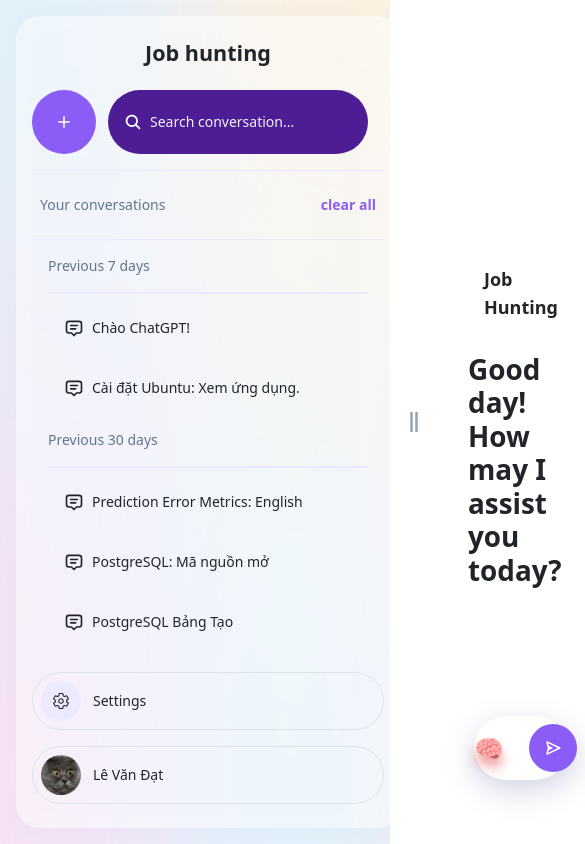
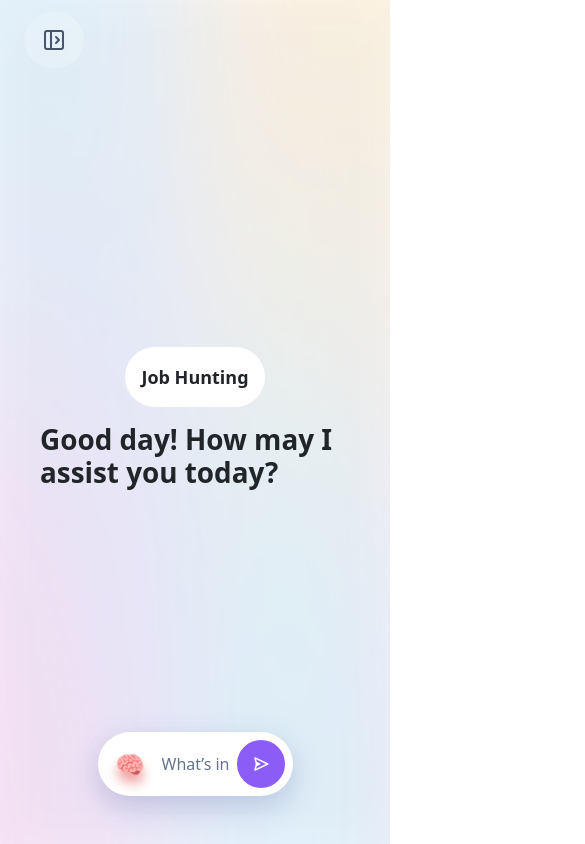
Before and after one commit to levandattt/job_hunting_client, a React (Create React App) app: page / in a window 390 px wide. Shown: the top 844 px of the page, 585 px wide, since content can reach past the window. Built offline with nearby package versions, Linux system fonts and the light colour scheme.

Commit message:
fix: responsive sidebar

```diff
--- a/src/pages/HomePage/HomePage.jsx
+++ b/src/pages/HomePage/HomePage.jsx
@@ -23,8 +23,8 @@ const HomePage = () => {
   return(
     <div className={'relative'}>
         <div className={'absolute h-full w-full z-1'}>
-          <div className={'flex px-3 py-3 h-full w-full'}>
-            <SideBar data={histories}/>
+          <div className={'flex md:px-3 md:py-3 h-full w-full relative'}>
+            <SideBar data={histories} className={``}/>
 
             {/* Chat box section */}
             <div className={'flex flex-col w-full h-full relative'}>
--- a/src/pages/HomePage/components/Sidebar.jsx
+++ b/src/pages/HomePage/components/Sidebar.jsx
@@ -1,4 +1,4 @@
-import {useState, } from 'react';
+import {useState, useEffect} from 'react';
 import Button2  from "../../../components/Button/Button2";
 import Button3  from "../../../components/Button/Button3";
 import Input2  from "../../../components/Input/Input2";
@@ -11,8 +11,9 @@ import { FaGripLinesVertical } from "react-icons/fa";
 import { BsChevronCompactLeft } from "react-icons/bs";
 import { BsChevronCompactRight } from "react-icons/bs";
 import { RiLoader2Line } from "react-icons/ri";
-
-const Sidebar = ({children, data}) => {
+import { MdOutlineClose } from "react-icons/md";
+import { LuPanelLeftOpen } from "react-icons/lu";
+const Sidebar = ({className,children, data}) => {
 
     const [isColapse, setIsColapse] = useState(false);
     const [isColapseHover, setIsColapseHover] = useState(false);
@@ -121,12 +122,31 @@ const Sidebar = ({children, data}) => {
         )
     }
 
+    useEffect(() => {
+        const newWidth = window.innerWidth;
+          if(newWidth < 768){
+            setIsColapse(true);
+        }
+    }, []);
+
     return (
-        <div className={'flex'}>
-            <div className={`flex flex-col items-center bg-white/50 rounded-3xl relative transition-all ease-in-out ${isColapse?'invisible w-0 opacity-0':'min-w-96'}`}>
+        <div className={`flex ${className} min-[0px]:max-md:absolute z-3 min-[0px]:max-md:h-full`}>
+            <div className={`flex min-[0px]:max-md:p-3`}>
+                <div className={`flex flex-col items-center bg-white/50 min-[0px]:max-md:bg-white rounded-3xl relative transition-all ease-in-out ${isColapse?'invisible w-0 opacity-0':'min-w-96'}`}>
                     <div className={`flex flex-col items-center  h-full w-full px-3 py-4`}>
                         <div  className={`flex flex-col items-center h-full w-full`}>
-                        <h4 className={'font-bold mb-4'}>Job hunting</h4>
+                            <div className={' w-full flex justify-center items-center mb-4'}>
+                                <div className={`relative w-full h-full flex justify-center items-center`}>
+                                    <div className={`hidden min-[0px]:max-md:block absolute w-full h-full flex justify-end`}>
+                                        <button className="min-[0px]:max-md:block transition-opacity ease-linear delay-100 hover:bg-white/10 rounded-full " onClick={()=>setIsColapse(!isColapse)} onMouseEnter={()=>setIsColapseHover(true)} onMouseLeave={()=>setIsColapseHover(false)}>
+                                            <div className={'bg-white/20 rounded-full'}>
+                                                <span className={`text-3xl w-7 text-slate-400 flex justify-center transition-opacity ease-linear delay-100 ${isColapse?'invisible w-0 h-0 opacity-0':''}`}><MdOutlineClose/></span>
+                                            </div>
+                                        </button>
+                                    </div>
+                                    <h4 className={'font-bold mb-0'}>Job hunting</h4>
+                                </div>
+                            </div>
                             {/* sidebar button */}
                             <div className={' flex w-full h-15 transition-width easy-in-out'}>
                                 <div className={`${!isSidebarBtnClose?'w-full':'w-16'} transition-all ease-out mr-3 `}>
@@ -159,12 +179,19 @@ const Sidebar = ({children, data}) => {
                 </div>
 
                 {/*colapse button  */}
-            <button className="transition-opacity ease-linear delay-100 hover:bg-white/10 rounded-full " onClick={()=>setIsColapse(!isColapse)} onMouseEnter={()=>setIsColapseHover(true)} onMouseLeave={()=>setIsColapseHover(false)}>
+                <button className="hidden absolute min-[0px]:max-md:block transition-opacity ease-linear delay-100 hover:bg-white/10 rounded-full " onClick={()=>setIsColapse(!isColapse)} onMouseEnter={()=>setIsColapseHover(true)} onMouseLeave={()=>setIsColapseHover(false)}>
+                    <div className={' top-0 p-3 bg-white/20 rounded-full ml-3'}>
+                        <span className={`text-2xl w-7 text-slate-600 flex justify-center transition-opacity ease-linear delay-100 ${isColapse?'':'invisible w-0 h-0 opacity-0'}`}><LuPanelLeftOpen/></span>
+                    </div>
+                </button>
+
+                <button className="min-[0px]:max-md:hidden transition-opacity ease-linear delay-100 hover:bg-white/10 rounded-full " onClick={()=>setIsColapse(!isColapse)} onMouseEnter={()=>setIsColapseHover(true)} onMouseLeave={()=>setIsColapseHover(false)}>
                     <span className={`text-xl w-7 text-slate-400 flex justify-center transition-opacity ease-linear delay-100 ${isColapse || isColapseHover?'invisible w-0 h-0 opacity-0':''}`}><FaGripLinesVertical/></span>
                     <span className={`text-3xl w-7 text-slate-900 flex justify-center transition-opacity ease-linear delay-100 ${!isColapse&&isColapseHover?'':'invisible w-0 h-0 opacity-0'}`}><BsChevronCompactLeft/></span>
                     <span className={`text-3xl w-7 text-slate-900 flex justify-center transition-opacity ease-linear delay-100 ${isColapse?'':'invisible w-0 h-0 opacity-0'}`}><BsChevronCompactRight/></span>
                 </button>
             </div>
+        </div>
     )
 };
 
```
Lines whose indentation alone changed are shown as unchanged.
